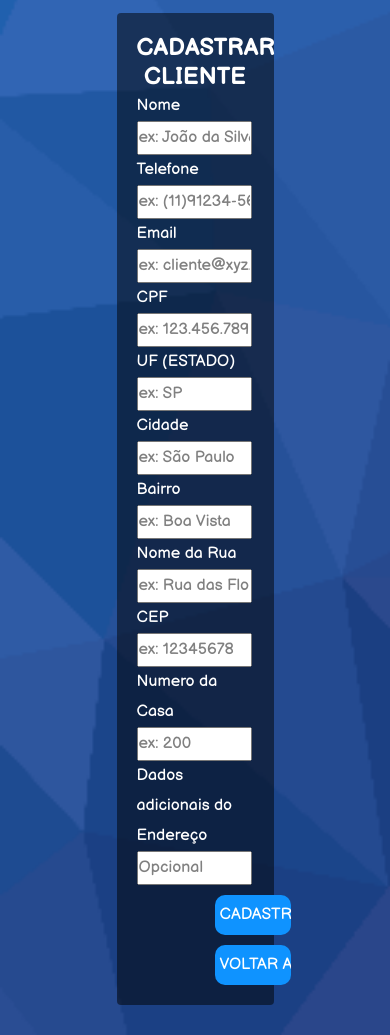
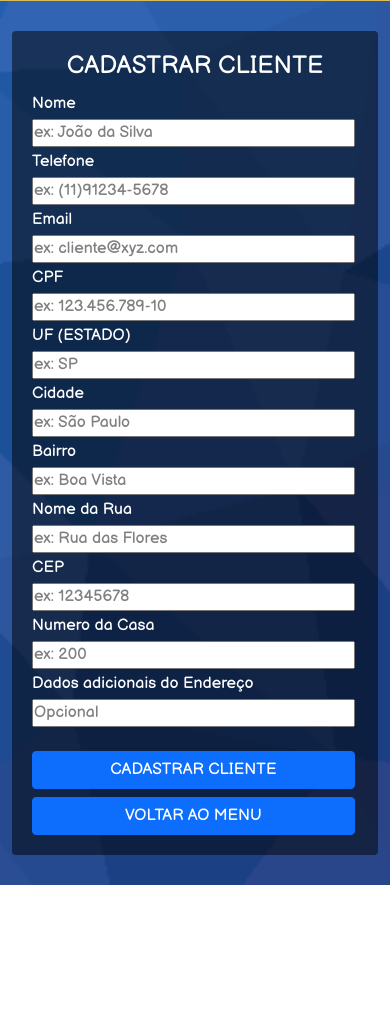
Before and after one commit to JonhFiv5/projeto-libim, a PHP site: page /cadastro_cliente.php in a window 390 px wide. Shown: the part 89-1124 px from the top of the page. After the commit the page ends 974 px from the top, so only its background shows below. Run offline with PHP 8.4, Linux system fonts and the light colour scheme; the visitor is signed in with stand-in values (Sample User, id 1).

Commit message:
Tornando telas menu, cadastro e listagem de clientes e listagem de livros responsivas

```diff
--- a/cliente/cadastro_cliente.php
+++ b/cliente/cadastro_cliente.php
@@ -17,6 +17,8 @@ $endereco = new Endereco("livrimdb","localhost","root","");
     <title>Cadastro cliente</title>
     <link rel="stylesheet" href="../css/estilo.css">
     <link rel="icon" href="../img/favicon.png" type="image/png">
+    <!-- CSS only -->
+    <link href="https://cdn.jsdelivr.net/npm/bootstrap@5.0.0/dist/css/bootstrap.min.css" rel="stylesheet" integrity="sha384-wEmeIV1mKuiNpC+IOBjI7aAzPcEZeedi5yW5f2yOq55WWLwNGmvvx4Um1vskeMj0" crossorigin="anonymous">
 </head>
 <body>
 <?php
@@ -58,48 +60,74 @@ $endereco = new Endereco("livrimdb","localhost","root","");
         }
     }
 ?>
-    <section id="centro">
+    <div class="container">
         <form method="POST">
             <h2>CADASTRAR CLIENTE</h2>
+            <div class="row">
+                <div class="col-sm-12 col-md-6 col-lg-6">
                     <label for="nome">Nome</label>
                     <input type=text name="nome" id="nome" pattern="[a-zA-Zãõ'-éáóíâêôçÇñÑ ]{2,100}" required title="Apenas letras" placeholder="ex: João da Silva">
-
+                </div>
+                <div class="col-sm-12 col-md-6 col-lg-6">
                     <label for="telefone">Telefone</label>
                     <input type=text name="telefone" id="telefone" pattern=".{13,14}" required title="DDD e Numero requerido" placeholder="ex: (11)91234-5678">
-
+                </div>
+            </div>
+            <div class="row">
+                <div class="col-sm-12 col-md-6 col-lg-6">
                     <label for="email">Email</label>
                     <input type=email name="email" id="email" required placeholder="ex: cliente@xyz.com" autocomplete="off">
-
+                </div>
+                <div class="col-sm-12 col-md-6 col-lg-6">
                     <label for="cpf">CPF</label>
                     <input type=text name="cpf" id="cpf" pattern=".{14,14}" required title="11 números" autocomplete="off" placeholder="ex: 123.456.789-10">
-
+                </div>
+            </div>
+            <div class="row">
+                <div class="col-sm-12 col-md-6 col-lg-6">
                     <label for="uf">UF (ESTADO)</label>
                     <input type=text name="uf" id="uf" pattern=".{2,2}" required title="2 Letras" placeholder="ex: SP">
-
+                </div>
+                <div class="col-sm-12 col-md-6 col-lg-6">
                     <label for="cidade">Cidade</label>
                     <input type=text name="cidade" id="cidade" required placeholder="ex: São Paulo">
-
+                </div>
+            </div>
+            <div class="row">
+                <div class="col-sm-12 col-md-6 col-lg-6">
                     <label for="bairro">Bairro</label>
                     <input type=text name="bairro" id="bairro" placeholder="ex: Boa Vista">
-
+                </div>
+                <div class="col-sm-12 col-md-6 col-lg-6">
                     <label for="nome_rua">Nome da Rua</label>
                     <input type=text name="nome_rua" id="nome_rua" placeholder="ex: Rua das Flores">
-
+                </div>
+            </div>
+            <div class="row">
+                <div class="col-sm-12 col-md-6 col-lg-6">
                     <label for="cep">CEP</label>
                     <input type=text name="cep" id="cep" pattern=".{8,8}" required title="8 números" placeholder="ex: 12345678">
-
+                </div>
+                <div class="col-sm-12 col-md-6 col-lg-6">
                     <label for="numero_casa">Numero da Casa</label>
                     <input type=text name="numero_casa" pattern=".{1,10}" id="numero_casa" required title="10 digitos max" placeholder="ex: 200">
-
+                </div>
+            </div>
+            <div class="row">
+                <div class="col-sm-12 col-md-6 col-lg-6">
                     <label for="dados_adicionais_endereco">Dados adicionais do Endereço</label>
                     <input type=text name="dados_adicionais_endereco" id="dados_adicionais_endereco" placeholder="Opcional">
-
-            <div id="botao">
-                <input type="submit" value="CADASTRAR CLIENTE" class="botaoEnviar">
-                <input type="button" value="VOLTAR AO MENU" onclick="location.href='../home'" class="botaoEnviar">
                 </div>
-
+            </div>
+            <div class="row mt-3">
+                <div class="col-sm-12 col-md-6 col-lg-6 mt-2">
+                    <input type="submit" value="CADASTRAR CLIENTE" class="btn btn-primary botaoEnviar">
+                </div>
+                <div class="col-sm-12 col-md-6 col-lg-6 mt-2">
+                    <input type="button" value="VOLTAR AO MENU" onclick="location.href='../home'" class="btn btn-primary botaoEnviar">
+                </div>
+            </div>
         </form>
-    </section>
+    </div>
 </body>
 </html>
--- a/css/estilo.css
+++ b/css/estilo.css
@@ -92,7 +92,6 @@ label, input{
 }
 
 form{
-    width: 30%;
     background: rgba(0, 0, 0, 0.5);
     padding: 20px;
     margin: 30px auto;
@@ -105,20 +104,9 @@ input[type=text], input[type=number], input[type=email], input[type=password] {
     color: black;
 }
 
-
-.container {
-    width: 100vw;
-    height: 100vh;
-    display: flex;
-    flex-direction: row;
-    justify-content: center;
-    align-items: center
- }
     .box {
-    width: 400px;
-    height: 580px;
     background: rgba(0, 0, 0, 0.5);
-    padding:30px;
+    padding: 30px;
     border-radius: 10px;
 
   }
@@ -137,8 +125,8 @@ input[type=text], input[type=number], input[type=email], input[type=password] {
       padding-top:60px;
   }
   .box input{
-      width:400px;
-      height: 40px;
+      /* width:400px;
+      height: 40px; */
       border-radius: 8px;
       border: 1px solid #000;
 
@@ -259,13 +247,8 @@ margin-top:10px;
 	outline: none;
 	color: #fff;
 	background:#0f93ff;
-	padding: 5px;
-	margin-top: 10px;
     cursor: pointer;
-    width: 65%;
-    margin-left: 78px;
     border-radius: 10px;
-
 }
 
 ::-webkit-input-placeholder{
```
Also changed, not shown: cliente/mostrar_clientes.php (+32 -17 lines), home/index.php (+39 -15 lines), livro/lista_livros.php (+30 -15 lines). Lines whose indentation alone changed are shown as unchanged.
